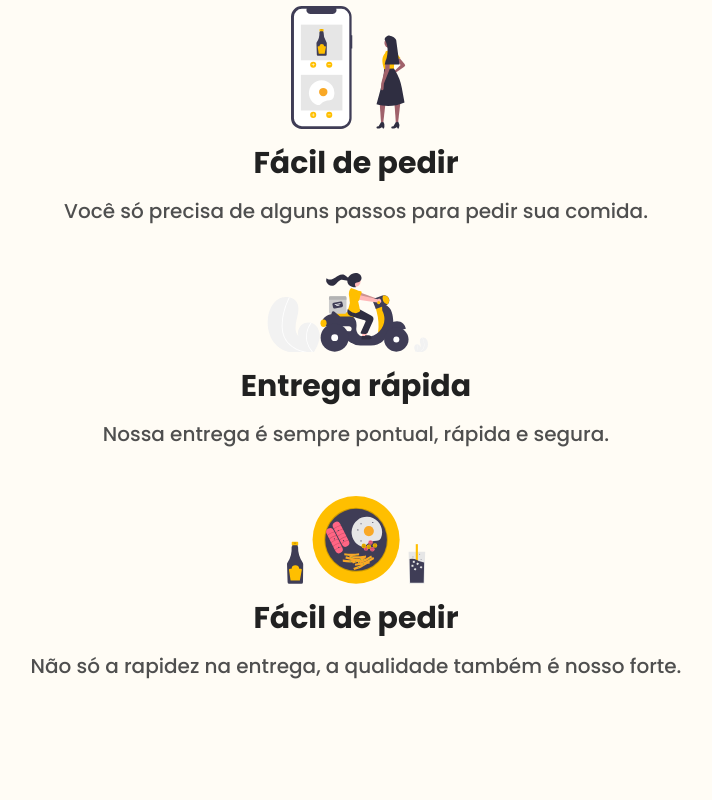
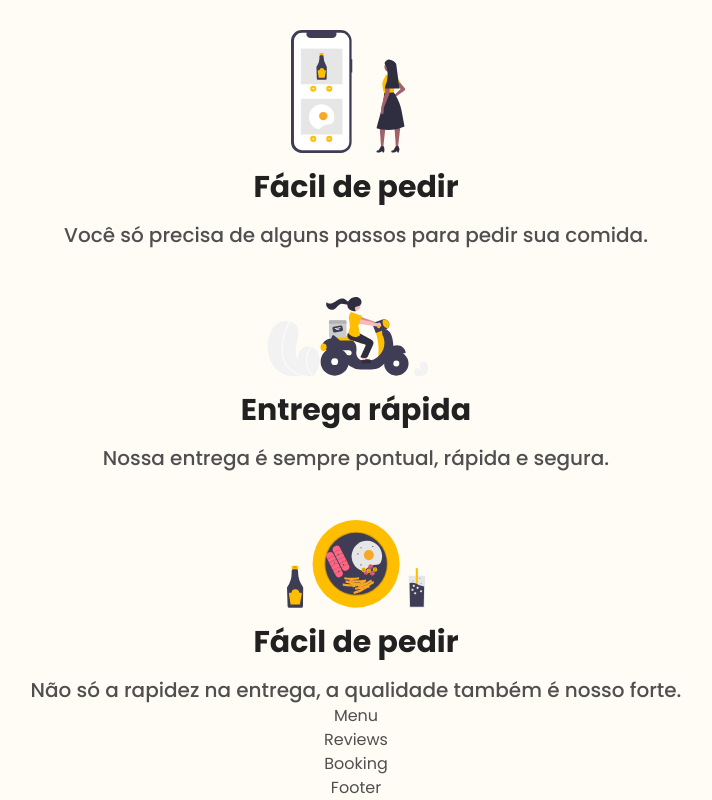
Before and after one commit to Samuka0222/menu-online, a Next.js app: page / in a window 1280 px wide. Shown: the part 674-1474 px from the top of the page, without its empty margins (284-996 px from the left). Before the commit the page ends 1354 px from the top, so only its background shows below. Built offline with nearby package versions, Linux system fonts and the light colour scheme.

Commit message:
feat: add initial home page full structure

```diff
--- /dev/null
+++ b/app/(home)/_components/booking.tsx
@@ -0,0 +1,7 @@
+const Booking = () => {
+  return (
+    <h1>Booking</h1>
+  );
+}
+
+export default Booking;
--- /dev/null
+++ b/app/(home)/_components/footer.tsx
@@ -0,0 +1,7 @@
+const Footer = () => {
+  return (
+    <h1>Footer</h1>
+  );
+}
+
+export default Footer;
--- /dev/null
+++ b/app/(home)/_components/menu.tsx
@@ -0,0 +1,7 @@
+const Menu = () => {
+  return (
+    <h1>Menu</h1>
+  );
+}
+
+export default Menu;
--- /dev/null
+++ b/app/(home)/_components/reviews.tsx
@@ -0,0 +1,7 @@
+const Reviews = () => {
+  return (
+    <h1>Reviews</h1>
+   );
+}
+
+export default Reviews;
--- a/app/(home)/page.tsx
+++ b/app/(home)/page.tsx
@@ -3,6 +3,10 @@ import NavBar from "./_components/nav-bar";
 import { Phone } from "lucide-react";
 import SocialLinks from "@/app/_components/socials-links";
 import Services from "./_components/services";
+import Menu from "./_components/menu";
+import Reviews from "./_components/reviews";
+import Booking from "./_components/booking";
+import Footer from "./_components/footer";
 
 const HomePage = () => {
   return <>
@@ -12,7 +16,7 @@ const HomePage = () => {
       <section className="mt-12 flex flex-col justify-center items-center px-5">
         <h1 className="font-bold text-4xl text-center text-black">
           Escolha a sua comida <strong className="text-primary">Favorita</strong>.
-        </h1>
+        </h1>depoimento
 
         <p className="text-2xl text-center font-medium mt-5">
           Aproveite nosso cardápio! Escolha o que desejar e receber em sua casa de forma rápida e segura.
@@ -37,6 +41,10 @@ const HomePage = () => {
         </div>
 
         <Services />
+        <Menu />
+        <Reviews />
+        <Booking />
+        <Footer  />
       </section>
     </main>
   </>;
```
